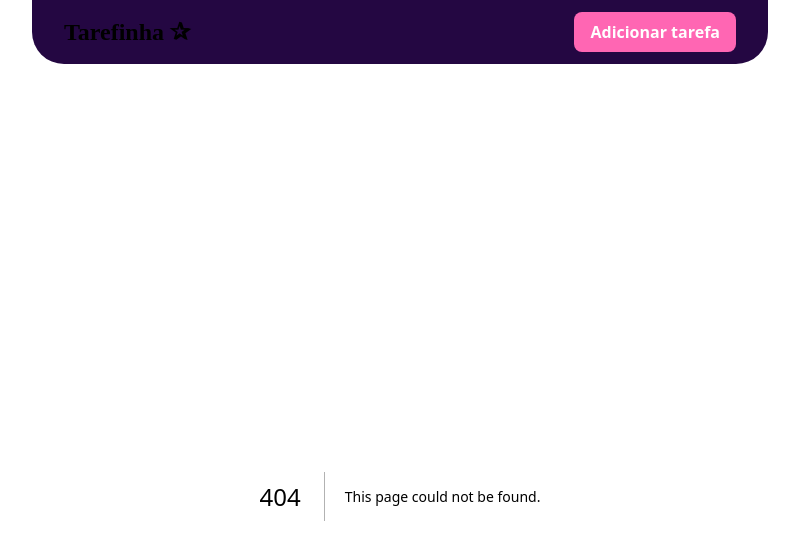
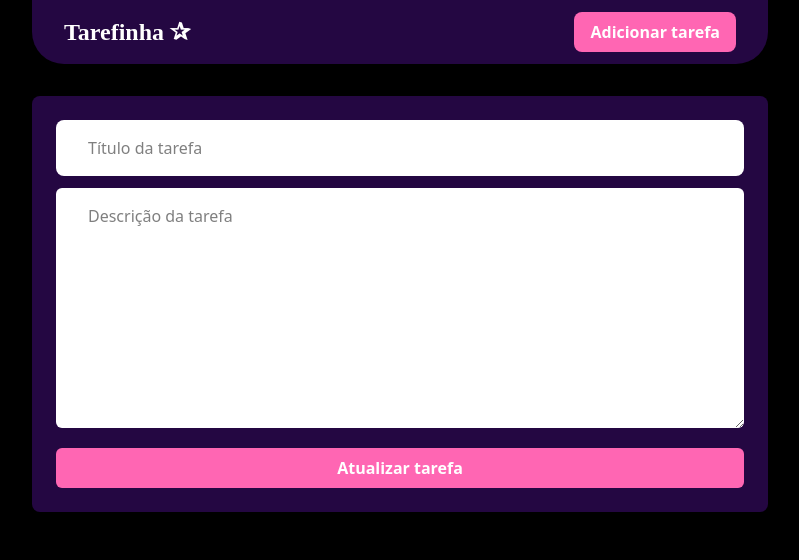
Before and after one commit to alicedovalle/lista-de-tarefas, a Next.js app: page /editTask/1 in a window 1280 px wide. Before the commit this address had no page. Shown: the top 560 px of the page, without its empty margins (240-1039 px from the left). Built offline with nearby package versions, Linux system fonts and the light colour scheme; a web font is replaced by a local one.

Commit message:
Adiciona tela de editar tarefa

```diff
--- /dev/null
+++ b/app/editTask/[id]/page.tsx
@@ -0,0 +1,5 @@
+import EditTaskForm from "@/components/EditTaskForm";
+
+export default function editTask() {
+    return <EditTaskForm/>
+}
```
